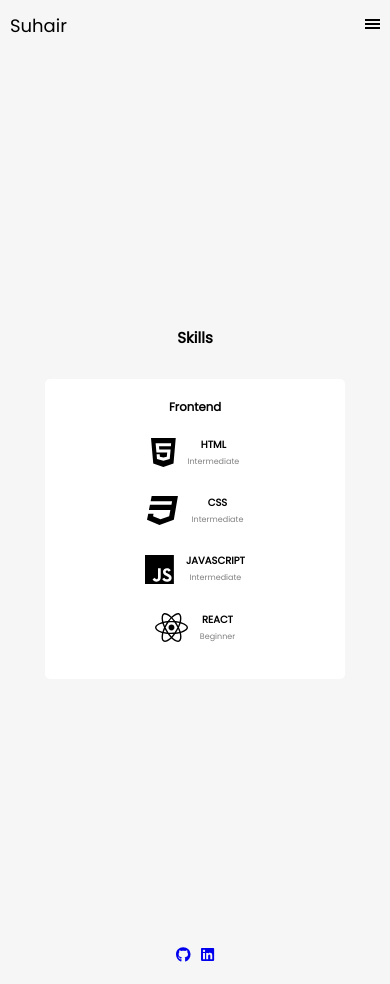
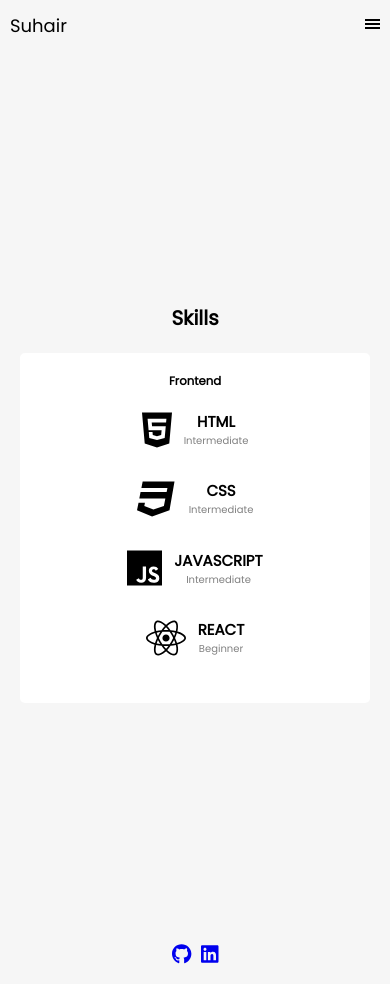
Before and after one commit to Suha995/portfolio-react, a React (Create React App) app: page /skills in a window 390 px wide. Built offline with nearby package versions, Linux system fonts and the light colour scheme; the HTML template or start-up script is replaced by a standard one.

Commit message:
fix the font-sizes and the home page

```diff
--- a/src/components/Contact.js
+++ b/src/components/Contact.js
@@ -34,7 +34,7 @@ const Contact = () => {
   };
   return (
     <div className="contact">
-      <h1>Contact Me</h1>
+      <h2>Contact Me</h2>
       <p>Get in touch</p>
       {error && <span>{error}</span>}
       {success && <span>{success}</span>}
--- a/src/components/Home.js
+++ b/src/components/Home.js
@@ -20,6 +20,7 @@ const Home = () => {
       <div className="info">
         <div className="info-left">
           <h2>Suhair Aljammal</h2>
+          <span>***** Nice to meet you *****</span>
           <p>
             I'm a web developer. Seeking a position in front-end web develpoment
             to challenge and improve myself.
--- a/src/components/contact.scss
+++ b/src/components/contact.scss
@@ -5,15 +5,21 @@ $focus: #56288b;
   flex-direction: column;
   justify-content: center;
   align-items: center;
+  h2 {
+    font-size: 2.8rem;
+  }
   p {
+    font-size: 1.2rem;
     margin-bottom: 3rem;
   }
   form {
     text-align: left;
-    width: 30rem;
+    width: 50rem;
 
     label {
+      font-size: 1.5rem;
       margin-bottom: 1.5rem;
+      color: grey;
     }
 
     input,
@@ -23,7 +29,7 @@ $focus: #56288b;
       width: 100%;
       outline: none;
       padding: 10px;
-      font-size: 1.2rem;
+      font-size: 1.4rem;
       border-radius: 5px;
       font-family: "Poppins";
       border: none;
@@ -37,10 +43,25 @@ $focus: #56288b;
 
     button {
       background-color: $focus;
-      font-size: 1.4rem;
+      font-size: 1.5rem;
       letter-spacing: 0.5rem;
       color: white;
       cursor: pointer;
     }
   }
 }
+
+@media only screen and (max-width: 768px) {
+  .contact {
+    h2 {
+      font-size: 2rem;
+    }
+    p {
+      font-size: 0.8rem;
+      margin-bottom: 2rem;
+    }
+    form {
+      width: 30rem;
+    }
+  }
+}
--- a/src/components/footer.scss
+++ b/src/components/footer.scss
@@ -14,7 +14,7 @@
     a {
       text-decoration: none;
       display: inline-block;
-      font-size: 2rem;
+      font-size: 2.5rem;
       margin: 0.5rem;
     }
   }
@@ -24,7 +24,7 @@
     position: relative;
     .icons {
       a {
-        font-size: 1.5rem;
+        font-size: 2rem;
       }
     }
   }
--- a/src/components/home.scss
+++ b/src/components/home.scss
@@ -17,13 +17,17 @@ $line: #b7b9b9;
     display: flex;
     align-items: center;
     justify-content: center;
-    gap: 2rem;
+    gap: 4rem;
 
     .info-left {
       width: 40rem;
       h2 {
-        font-size: 2rem;
-        margin-bottom: 3rem;
+        font-size: 3rem;
+      }
+      span {
+        display: inline-block;
+        margin-bottom: 5rem;
+        font-size: 1.2rem;
       }
       p {
         display: inline-block;
@@ -34,8 +38,8 @@ $line: #b7b9b9;
     .info-right {
       img {
         transform: translateY(-10%);
-        width: 25rem;
-        height: 25rem;
+        width: 35rem;
+        height: 35rem;
         border-radius: 50%;
         filter: grayscale(100%);
         padding: 5px;
@@ -52,10 +56,15 @@ $line: #b7b9b9;
     }
     .info {
       flex-direction: column-reverse;
+      align-items: center;
+      justify-content: center;
+      gap: 1rem;
       .info-left {
         width: 20rem;
-        h2 {
-          display: none;
+        text-align: center;
+        span {
+          margin-bottom: 2rem;
+          font-size: 1rem;
         }
         p {
           font-size: 1.1rem;
@@ -63,8 +72,8 @@ $line: #b7b9b9;
       }
       .info-right {
         img {
-          width: 15rem;
-          height: 15rem;
+          width: 20rem;
+          height: 20rem;
           padding: 3px;
         }
       }
--- a/src/components/projects.scss
+++ b/src/components/projects.scss
@@ -3,11 +3,10 @@
   text-align: center;
 
   h2 {
-    font-size: 2.5rem;
-    margin: 2rem 0;
+    font-size: 2.8rem;
+    margin-bottom: 5rem;
   }
   .projects-container {
-    // width: 100%;
     display: flex;
     flex-wrap: wrap;
     justify-content: center;
@@ -22,10 +21,6 @@
       .project-snap {
         width: 100%;
         height: 70%;
-        // background-position: center;
-        // background-size: cover;
-        // background-repeat: no-repeat;
-        // object-fit: cover;
       }
 
       h3 {
@@ -47,7 +42,8 @@
 @media only screen and (max-width: 768px) {
   .projects {
     h2 {
-      font-size: 1rem;
+      font-size: 2rem;
+      margin-bottom: 2rem;
     }
     .projects-container {
       .project-detail {
--- a/src/components/skills.scss
+++ b/src/components/skills.scss
@@ -1,11 +1,10 @@
 .skills {
-  display: flex;
-  flex-direction: column;
-  justify-content: center;
-  align-items: center;
+  width: 100%;
+  text-align: center;
 
   h2 {
-    margin-bottom: 3rem;
+    font-size: 2.8rem;
+    margin-bottom: 5rem;
   }
 
   .boxes {
@@ -18,8 +17,8 @@
     .box {
       background-color: white;
       border-radius: 5px;
-      width: 30rem;
-      height: 30rem;
+      width: 35rem;
+      height: 35rem;
       padding: 20px;
       text-align: center;
       h3 {
@@ -40,16 +39,16 @@
           gap: 1.2rem;
 
           .icon {
-            font-size: 3.3rem;
+            font-size: 4rem;
             display: block;
           }
           .caption {
             h4 {
-              font-size: 1rem;
+              font-size: 2rem;
               margin-bottom: 0;
             }
             span {
-              font-size: 0.8rem;
+              font-size: 1.2rem;
               color: grey;
             }
           }
@@ -58,3 +57,34 @@
     }
   }
 }
+
+@media screen and (max-width: 768px) {
+  .skills {
+    h2 {
+      font-size: 2rem;
+      margin-bottom: 2rem;
+    }
+    .boxes {
+      .box {
+        .front-skills,
+        .back-skills {
+          .skill {
+            .icon {
+              font-size: 4rem;
+            }
+            .caption {
+              h4 {
+                font-size: 1.5rem;
+                margin-bottom: 0;
+              }
+              span {
+                font-size: 1rem;
+                color: grey;
+              }
+            }
+          }
+        }
+      }
+    }
+  }
+}
--- a/src/index.scss
+++ b/src/index.scss
@@ -16,299 +16,11 @@ html {
 }
 
 .App {
-  /* Navbar */
-  // .navbar {
-  //   width: 100%;
-  //   height: 10vh;
-  //   box-shadow: 0 4px 8px 0 rgba(0, 0, 0, 0.2), 0 6px 20px 0 rgba(0, 0, 0, 0.19);
-  //   display: flex;
-  //   align-items: center;
-  //   justify-content: center;
-  //   position: fixed;
-  //   top: 0;
-  //   left: 0;
-  //   right: 0;
-
-  //   .container {
-  //     width: 70vw;
-  //     display: flex;
-  //     justify-content: space-between;
-  //     align-items: center;
-  //     .logo {
-  //       font-size: 1.8rem;
-  //     }
-
-  //     .links {
-  //       a {
-  //         text-decoration: none;
-  //         margin-right: 1.2rem;
-  //         color: black;
-  //       }
-  //     }
-
-  //     .burger {
-  //       display: block;
-  //       width: 15px;
-  //       height: 12px;
-  //       cursor: pointer;
-  //       .line {
-  //         width: 100%;
-  //         height: 2px;
-  //         background-color: black;
-  //         margin-bottom: 2px;
-  //       }
-  //     }
-  //   }
-  // }
-
   .content {
     width: 100%;
     height: 100vh;
-    margin: auto;
     display: flex;
     align-items: center;
     justify-content: center;
-
-    /* HOME */
-    // .home {
-    //   width: 100%;
-    //   display: flex;
-    //   justify-content: center;
-    //   align-items: center;
-    //   gap: 3rem;
-    //   .icons {
-    //     a {
-    //       text-decoration: none;
-    //       display: block;
-    //       font-size: 3rem;
-    //     }
-    //   }
-
-    //   .info {
-    //     display: flex;
-    //     align-items: center;
-    //     justify-content: center;
-    //     gap: 2rem;
-
-    //     .info-left {
-    //       width: 40rem;
-    //       h2 {
-    //         font-size: 2rem;
-    //         margin-bottom: 3rem;
-    //       }
-    //       p {
-    //         display: inline-block;
-    //         font-size: 1.6rem;
-    //         color: #626565;
-    //       }
-    //     }
-    //     .info-right {
-    //       img {
-    //         transform: translateY(-10%);
-    //         width: 25rem;
-    //         height: 25rem;
-    //         border-radius: 50%;
-    //         filter: grayscale(100%);
-    //         padding: 5px;
-    //         border: 1px solid $line;
-    //       }
-    //     }
-    //   }
-    // }
-
-    /* Projects */
-
-    // .projects {
-    //   width: 100%;
-    //   display: flex;
-    //   flex-wrap: wrap;
-    //   justify-content: center;
-    //   gap: 2rem;
-    //   align-items: center;
-    //   .project-detail {
-    //     text-align: center;
-    //     box-shadow: 0 4px 8px 0 rgba(0, 0, 0, 0.2),
-    //       0 6px 20px 0 rgba(0, 0, 0, 0.19);
-    //     .project-snap {
-    //       width: 20rem;
-    //       height: 12rem;
-    //       background-position: center top;
-    //       background-size: contain;
-    //       background-repeat: no-repeat;
-    //     }
-
-    //     h3 {
-    //       margin-bottom: 2rem;
-    //     }
-    //     span {
-    //       display: block;
-    //       margin-bottom: 1rem;
-    //       margin-left: auto;
-    //       a {
-    //         text-decoration: none;
-    //         font-size: 1.2rem;
-    //       }
-    //     }
-    //   }
-    // }
-
-    /* Contact */
-    // .contact {
-    //   width: 100%;
-    //   display: flex;
-    //   flex-direction: column;
-    //   justify-content: center;
-    //   align-items: center;
-    //   p {
-    //     margin-bottom: 3rem;
-    //   }
-    //   form {
-    //     text-align: left;
-    //     width: 30rem;
-
-    //     label {
-    //       margin-bottom: 1.5rem;
-    //     }
-
-    //     input,
-    //     textarea,
-    //     button {
-    //       display: block;
-    //       width: 100%;
-    //       outline: none;
-    //       padding: 10px;
-    //       font-size: 1.2rem;
-    //       border-radius: 5px;
-    //       font-family: "Poppins";
-    //       border: none;
-    //     }
-    //     input {
-    //       margin-bottom: 1.2rem;
-    //     }
-    //     textarea {
-    //       margin-bottom: 2rem;
-    //     }
-
-    //     button {
-    //       background-color: $focus;
-    //       font-size: 1.4rem;
-    //       letter-spacing: 0.5rem;
-    //       color: white;
-    //       cursor: pointer;
-    //     }
-    //   }
-    // }
-
-    // .skills {
-    //   display: flex;
-    //   flex-direction: column;
-    //   justify-content: center;
-    //   align-items: center;
-
-    //   h2 {
-    //     margin-bottom: 3rem;
-    //   }
-
-    //   .boxes {
-    //     display: flex;
-    //     flex-wrap: wrap;
-    //     justify-content: center;
-    //     align-items: center;
-    //     gap: 3rem;
-
-    //     .box {
-    //       background-color: white;
-    //       border-radius: 5px;
-    //       width: 30rem;
-    //       height: 30rem;
-    //       padding: 20px;
-    //       text-align: center;
-    //       h3 {
-    //         margin-bottom: 2rem;
-    //       }
-    //       .front-skills,
-    //       .back-skills {
-    //         height: 80%;
-    //         display: flex;
-    //         flex-direction: column;
-    //         align-items: center;
-    //         justify-content: space-between;
-    //         flex-wrap: wrap;
-    //         .skill {
-    //           display: flex;
-    //           justify-content: center;
-    //           align-items: center;
-    //           gap: 1.2rem;
-
-    //           .icon {
-    //             font-size: 3.3rem;
-    //             display: block;
-    //           }
-    //           .caption {
-    //             h4 {
-    //               font-size: 1rem;
-    //               margin-bottom: 0;
-    //             }
-    //             span {
-    //               font-size: 0.8rem;
-    //               color: grey;
-    //             }
-    //           }
-    //         }
-    //       }
-    //     }
-    //   }
-    // }
   }
-
-  /* Footer */
-  // .footer {
-  //   width: 100%;
-  //   height: 7vh;
-  //   // box-shadow: 0 4px 8px 0 rgba(0, 0, 0, 0.2), 0 6px 20px 0 rgba(0, 0, 0, 0.19);
-  //   display: flex;
-  //   align-items: center;
-  //   justify-content: flex-end;
-  //   position: fixed;
-  //   bottom: 0;
-  //   left: 0;
-  //   right: 0;
-  //   color: white;
-  //   .icons {
-  //     a {
-  //       text-decoration: none;
-  //       display: inline-block;
-  //       font-size: 3rem;
-  //       margin: 0.5rem;
-  //     }
-  //   }
-  // }
-  // @media only screen and (max-width: 768px) {
-  //   .content {
-  //     .home {
-  //       .icons {
-  //         display: none;
-  //       }
-  //       .info {
-  //         flex-direction: column-reverse;
-  //         .info-left {
-  //           width: 20rem;
-  //           h2 {
-  //             display: none;
-  //           }
-  //           p {
-  //             font-size: 1.1rem;
-  //           }
-  //         }
-  //         .info-right {
-  //           img {
-  //             width: 15rem;
-  //             height: 15rem;
-  //             padding: 3px;
-  //           }
-  //         }
-  //       }
-  //     }
-  //   }
-  // }
 }
```
